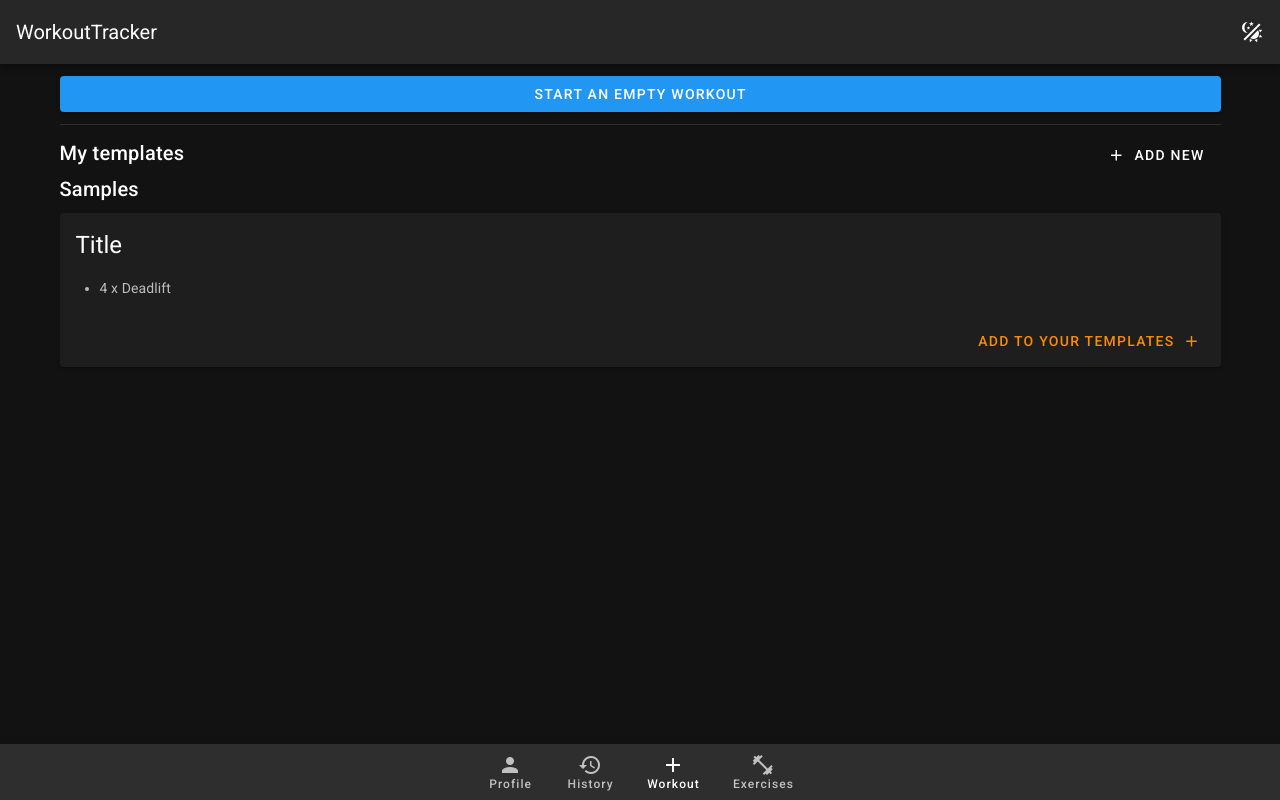
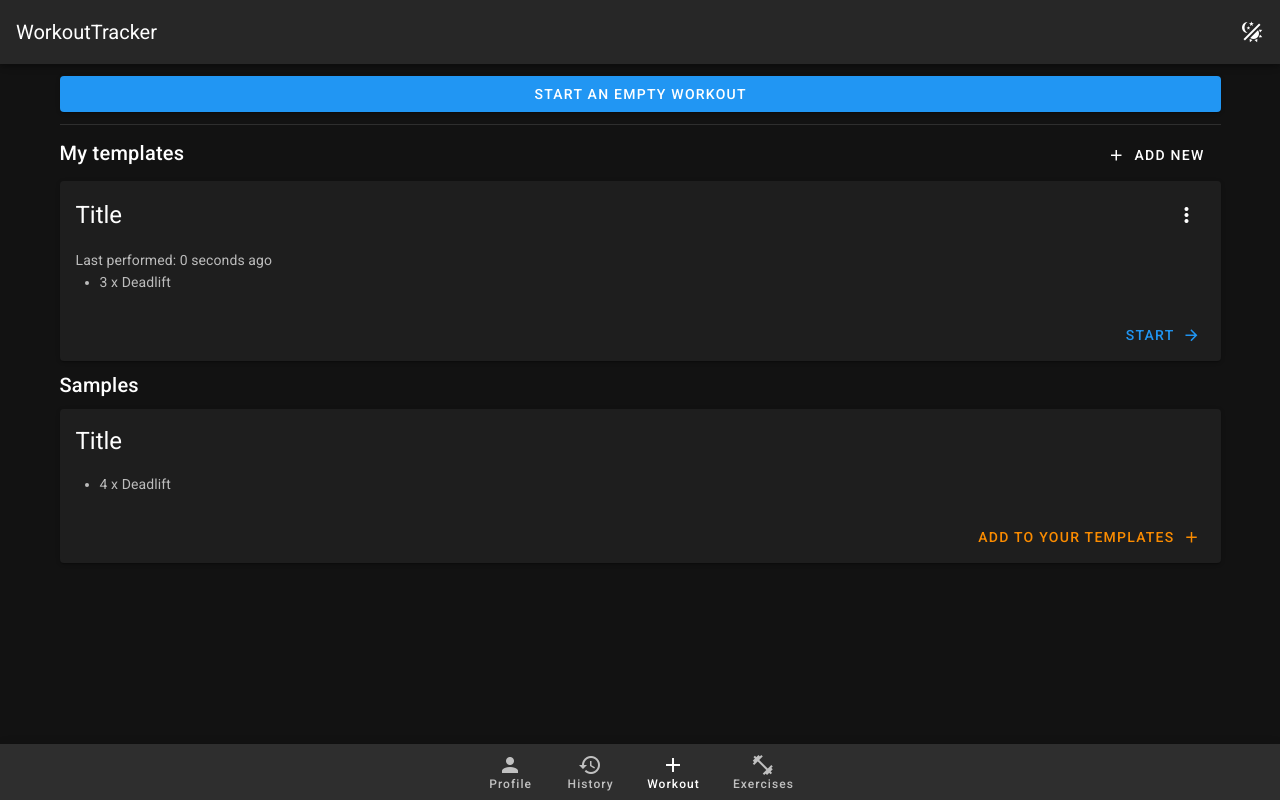
Before and after one commit to 2kapko1/workout-tracker, a Nuxt app: page /workouts in a window 1280 px wide. Built offline with nearby package versions, Linux system fonts and the light colour scheme.

Commit message:
typed vuex store and continuous work on adding workout template

```diff
--- a/components/ExercisesDialog.vue
+++ b/components/ExercisesDialog.vue
@@ -1,5 +1,5 @@
 <template>
-  <v-dialog>
+  <v-dialog v-model="show" persistent>
     <template #activator="{on, attrs}">
       <v-btn text v-bind="attrs" v-on="on">
         <v-icon left>mdi-plus</v-icon>
@@ -10,19 +10,32 @@
       <v-card-title>
         <span class="headline">Exercises</span>
         <v-spacer/>
-      <v-btn icon>
-        <v-icon>mdi-close</v-icon>
-      </v-btn>
+        <v-btn icon @click="show=false">
+          <v-icon>mdi-close</v-icon>
+        </v-btn>
       </v-card-title>
       <v-list>
-        <v-list-item @click="">
-          <v-list-item-content>
-            <v-list-item-title>
-              Deadlift
-            </v-list-item-title>
-          </v-list-item-content>
-        </v-list-item>
+        <v-list-item-group v-model="selected" multiple>
+          <v-list-item v-for="exercise in exercises" :value="exercise" :key="exercise.id">
+            <template v-slot:default="{ active }">
+              <v-list-item-action>
+                <v-icon v-if="active">mdi-check-circle</v-icon>
+                <v-icon v-else>mdi-checkbox-blank-circle-outline</v-icon>
+              </v-list-item-action>
+
+              <v-list-item-content>
+                <v-list-item-title>{{ exercise.name }}</v-list-item-title>
+              </v-list-item-content>
+            </template>
+          </v-list-item>
+        </v-list-item-group>
       </v-list>
+      <v-card-actions class="justify-center">
+        <v-btn outlined color="primary" @click="addExercises">
+          <v-icon>mdi-plus</v-icon>
+          ADD SELECTED
+        </v-btn>
+      </v-card-actions>
     </v-card>
 
   </v-dialog>
@@ -30,14 +43,32 @@
 
 <script lang="ts">
 import Vue from 'vue'
+import {mapGetters} from "vuex";
+import {Exercise} from "~/types";
 
 export default Vue.extend({
   name: 'ExercisesDialog',
   data() {
     return {
-      exercises: [],
+      show: false,
+      selected: [] as Exercise[],
     }
   },
-  methods: {}
+  computed: {
+    ...mapGetters('exercise', ['getExercises']),
+    exercises(): Exercise[] {
+      return this.getExercises;
+    }
+  },
+  watch: {
+    show(n) {
+      if (n) this.selected = [];
+    }
+  },
+  methods: {
+    addExercises() {
+      this.$emit('addExercises', this.selected)
+    }
+  }
 })
 </script>
--- a/components/WorkoutCard.vue
+++ b/components/WorkoutCard.vue
@@ -11,8 +11,8 @@
       </template>
 
       <ul>
-        <li v-for="exercise in workout.exercises">
-          {{exercise.sets.length}} x {{exercise.name}}
+        <li v-for="workoutExercise in workout.exercises">
+          {{workoutExercise.sets.length}} x {{workoutExercise.exercise.name}}
         </li>
       </ul>
     </v-card-text>
--- a/components/WorkoutCardMenu.vue
+++ b/components/WorkoutCardMenu.vue
@@ -37,13 +37,13 @@ export default Vue.extend({
   },
   methods: {
     removeWorkout() {
-      this.$store.dispatch('workout/remove', this.workoutId);
+      this.$store.dispatch('workout.ts/remove', this.workoutId);
     },
     editWorkout() {
 
     },
     copyWorkout() {
-      this.$store.dispatch('workout/copy', this.workoutId);
+      this.$store.dispatch('workout.ts/copy', this.workoutId);
     }
   }
 })
--- a/pages/workouts/index.vue
+++ b/pages/workouts/index.vue
@@ -23,12 +23,19 @@
 import Vue from 'vue'
 import {mapGetters} from 'vuex'
 import WorkoutCard from "~/components/WorkoutCard.vue";
+import {Workout} from "~/types";
 
 export default Vue.extend({
   name: 'WorkoutIndexPage',
   components: {WorkoutCard},
+  created() {
+    this.$store.dispatch('workout/fetchWorkouts')
+  },
   computed: {
-    ...mapGetters('workout', {workouts: "list"})
+    ...mapGetters('workout', ['getWorkouts']),
+    workouts(): Array<Workout> {
+      return this.getWorkouts;
+    }
   }
 })
 </script>
--- /dev/null
+++ b/store/exercise.ts
@@ -0,0 +1,33 @@
+import {GetterTree, MutationTree, ActionTree} from "vuex";
+import {Exercise, Workout} from "~/types";
+import {RootState} from "~/store/index";
+
+export const state = () => ({
+  list: [
+    {id: 1, name: 'Deadlift'},
+    {id: 2, name: 'Squats'},
+    {id: 3, name: 'Bench press'},
+  ] as Exercise[],
+});
+
+export type ExerciseState = ReturnType<typeof state>
+
+export const mutations: MutationTree<ExerciseState> = {
+  SET_EXERCISE(state, v) {
+    state.list = v;
+  },
+  ADD_EXERCISE(state, v) {
+    state.list.push(v);
+  },
+  REMOVE_EXERCISE(state, index) {
+    state.list.splice(index, 1);
+  },
+};
+
+export const actions: ActionTree<ExerciseState, RootState> = {
+
+};
+
+export const getters: GetterTree<ExerciseState, RootState> = {
+  getExercises: state => state.list,
+};
--- /dev/null
+++ b/store/index.ts
@@ -0,0 +1,5 @@
+export const state = () => ({
+  version: 'v1.0.0',
+})
+
+export type RootState = ReturnType<typeof state>
--- a/store/workout.js
+++ /dev/null
@@ -1,70 +0,0 @@
-export const state = () => ({
-  list: [],
-});
-
-export const mutations = {
-  list(state, v) {
-    state.list = v;
-  },
-  add(state, v) {
-    state.list.push(v);
-  },
-  remove(state, index) {
-    state.list.splice(index, 1);
-  },
-};
-
-export const actions = {
-  load({commit}) {
-    const data = [
-      {
-        id: 1,
-        name: 'Title',
-        created_at: new Date().toISOString(),
-        performed_at: new Date().toISOString(),
-        exercises: [
-          {
-            name: 'Deadlift',
-            sets: [
-              {
-                weight: 60,
-                reps: 8,
-              },
-              {
-                weight: 80,
-                reps: 8,
-              },
-              {
-                weight: 100,
-                reps: 8,
-              },
-
-            ],
-          },
-        ],
-      },
-    ];
-
-    commit('list', data);
-  },
-  copy({getters, commit}, id) {
-    const item = {...getters.find(id)};
-    item.id = getters.maxId + 1;
-    item.created_at = new Date().toISOString();
-    item.performed_at = null;
-    item.name = item.name + ' (copy)'
-    commit('add', item);
-  },
-  remove({getters, commit}, id) {
-    const index = getters.findIndex(id);
-    commit('remove', index);
-  },
-};
-
-export const getters = {
-  list: state => state.list,
-  find: state => id => state.list.find(workout => workout.id === id),
-  findIndex: state => id => state.list.findIndex(workout => workout.id === id),
-  maxId: state => state.list[state.list.length - 1].id,
-
-};
--- /dev/null
+++ b/store/workout.ts
@@ -0,0 +1,76 @@
+import {GetterTree, MutationTree, ActionTree} from "vuex";
+import {Workout} from "~/types";
+import {RootState} from "~/store/index";
+
+export const state = () => ({
+  list: [] as Workout[],
+});
+
+export type WorkoutState = ReturnType<typeof state>
+
+export const mutations: MutationTree<WorkoutState> = {
+  SET_WORKOUT(state, v) {
+    state.list = v;
+  },
+  ADD_WORKOUT(state, v) {
+    state.list.push(v);
+  },
+  REMOVE_WORKOUT(state, index) {
+    state.list.splice(index, 1);
+  },
+};
+
+export const actions: ActionTree<WorkoutState, RootState> = {
+  fetchWorkouts({commit}) {
+    const data = [
+      {
+        id: 1,
+        name: 'Title',
+        created_at: new Date().toISOString(),
+        performed_at: new Date().toISOString(),
+        exercises: [
+          {
+            exercise: {id:1, name: 'Deadlift'},
+            sets: [
+              {
+                weight: 60,
+                reps: 8,
+              },
+              {
+                weight: 80,
+                reps: 8,
+              },
+              {
+                weight: 100,
+                reps: 8,
+              },
+
+            ],
+          },
+        ],
+      },
+    ] as Workout[];
+
+    commit('SET_WORKOUT', data);
+  },
+  copyWorkout({getters, commit}, id) {
+    const item = {...getters.getWorkoutById(id)};
+    item.id = getters.getWorkoutMaxId + 1;
+    item.created_at = new Date().toISOString();
+    item.performed_at = null;
+    item.name = item.name + ' (copy)'
+    commit('add', item);
+  },
+  removeWorkout({getters, commit}, id) {
+    const index = getters.getWorkoutIndexById(id);
+    commit('remove', index);
+  },
+};
+
+export const getters: GetterTree<WorkoutState, RootState> = {
+  getWorkouts: state => state.list,
+  getWorkoutById: state => (id: Workout['id']) => state.list.find(workout => workout.id === id),
+  getWorkoutIndexById: (state: WorkoutState) => (id: Workout['id']) => state.list.findIndex(workout => workout.id === id),
+  getWorkoutMaxId: state => state.list[state.list.length - 1].id,
+
+};
```
Also changed, not shown: types/index.ts (+9 -4 lines).
